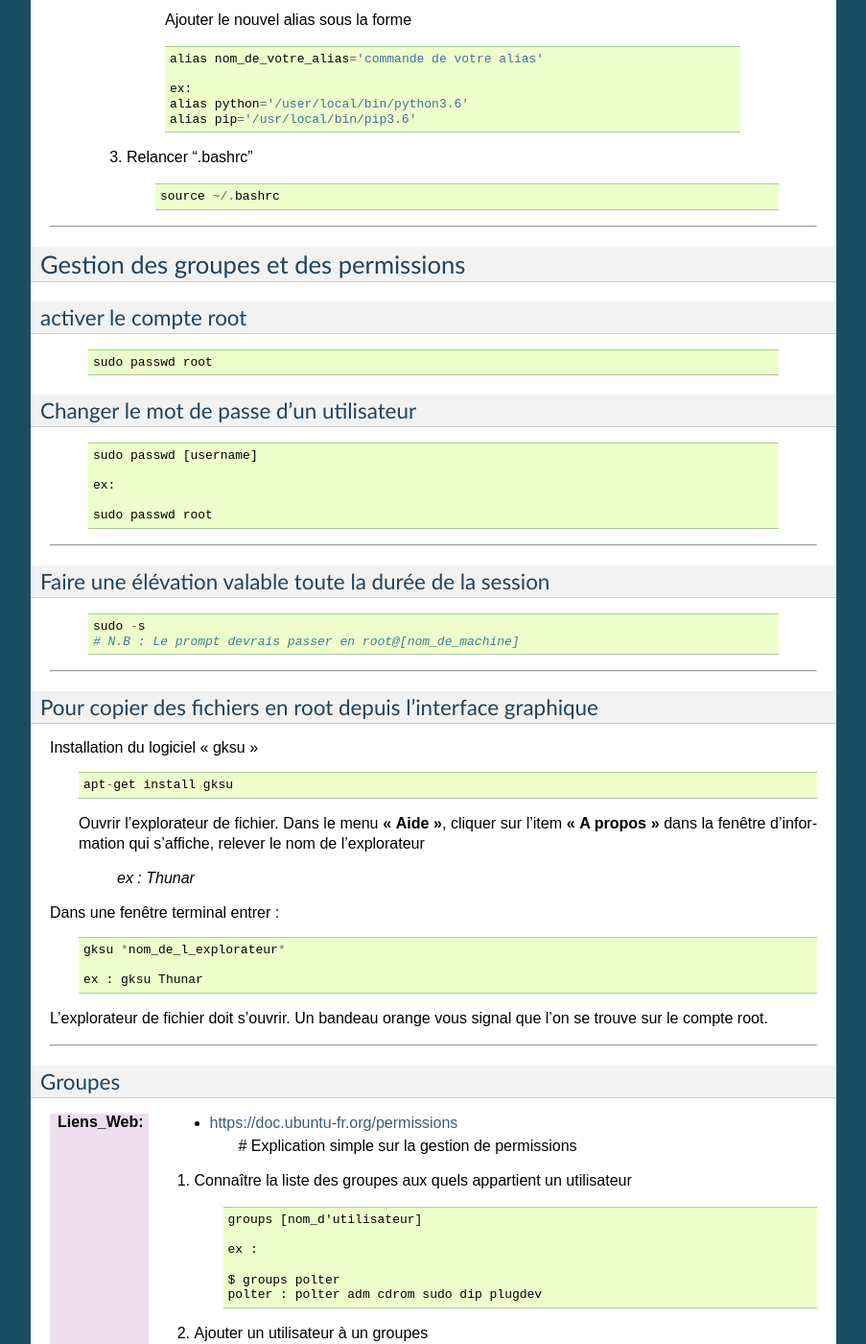
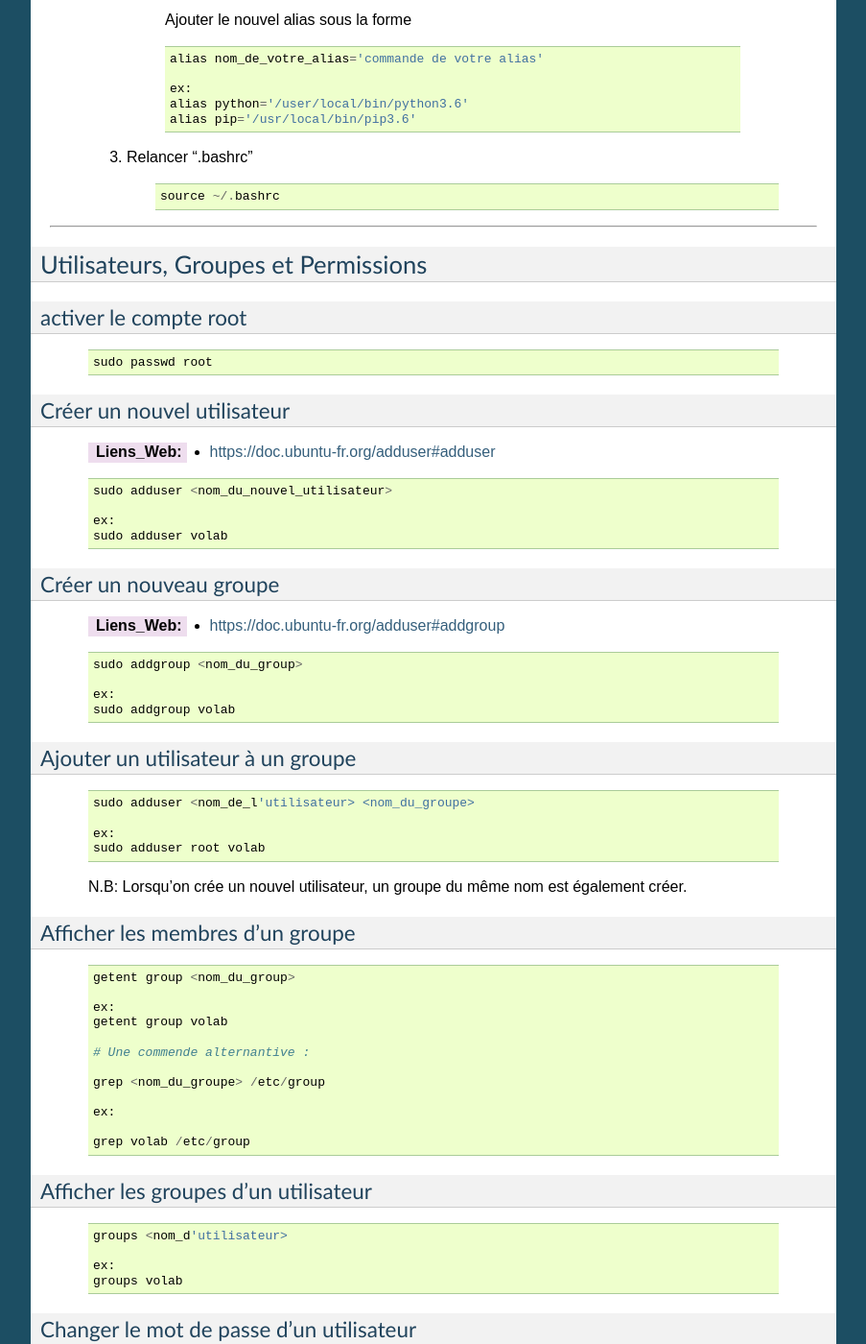
Before and after one commit to poltergeist42/JDM, a Sphinx documentation site: the page built from _1_userDoc/source/Linux.rst, in a window 1280 px wide and 1400 px high, scrolled down 2565 px. Shown: the whole window at 96% size, without its empty margins (198-1101 px from the left). Built offline with Sphinx 7.4.7, drawn with Linux system fonts in a browser that asks for light colours; some of the changed text lies outside the part shown.

Commit message:
UP: Informatique et Linux

```diff
--- a/_1_userDoc/source/Linux.rst
+++ b/_1_userDoc/source/Linux.rst
@@ -197,15 +197,82 @@
 
 ####
 
---------------------------------------
-Gestion des groupes et des permissions
---------------------------------------
+------------------------------------
+Utilisateurs, Groupes et Permissions
+------------------------------------
 
 activer le compte root
 ======================
     ::
 
         sudo passwd root
+
+Créer un nouvel utilisateur
+===========================
+
+    :Liens_Web:
+                * https://doc.ubuntu-fr.org/adduser#adduser
+
+    ::
+
+        sudo adduser <nom_du_nouvel_utilisateur>
+
+        ex:
+        sudo adduser volab
+
+Créer un nouveau groupe
+=======================
+
+    :Liens_Web:
+                * https://doc.ubuntu-fr.org/adduser#addgroup
+
+    ::
+
+        sudo addgroup <nom_du_group>
+
+        ex:
+        sudo addgroup volab
+
+
+Ajouter un utilisateur à un groupe
+==================================
+
+    ::
+
+        sudo adduser <nom_de_l'utilisateur> <nom_du_groupe>
+
+        ex:
+        sudo adduser root volab
+
+    N.B: Lorsqu'on crée un nouvel utilisateur, un groupe du même nom est également créer.
+
+Afficher les membres d'un groupe
+================================
+
+    ::
+
+        getent group <nom_du_group>
+
+        ex:
+        getent group volab
+
+        # Une commende alternantive :
+
+        grep <nom_du_groupe> /etc/group
+
+        ex:
+
+        grep volab /etc/group
+
+Afficher les groupes d'un utilisateur
+=====================================
+
+    ::
+
+        groups <nom_d'utilisateur>
+
+        ex:
+        groups volab
 
 Changer le mot de passe d'un utilisateur
 ========================================
```
Also changed, not shown: _1_userDoc/source/Informatique.rst (+21 -0 lines).
